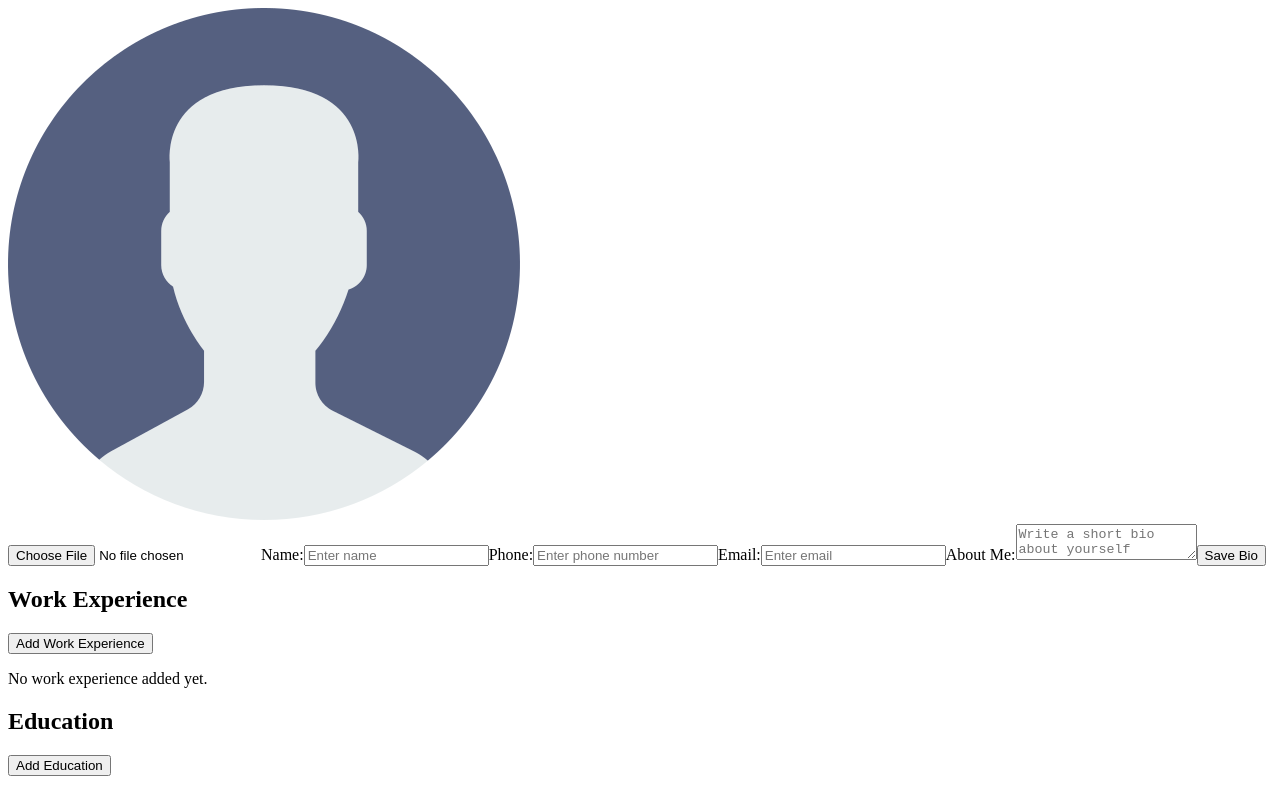
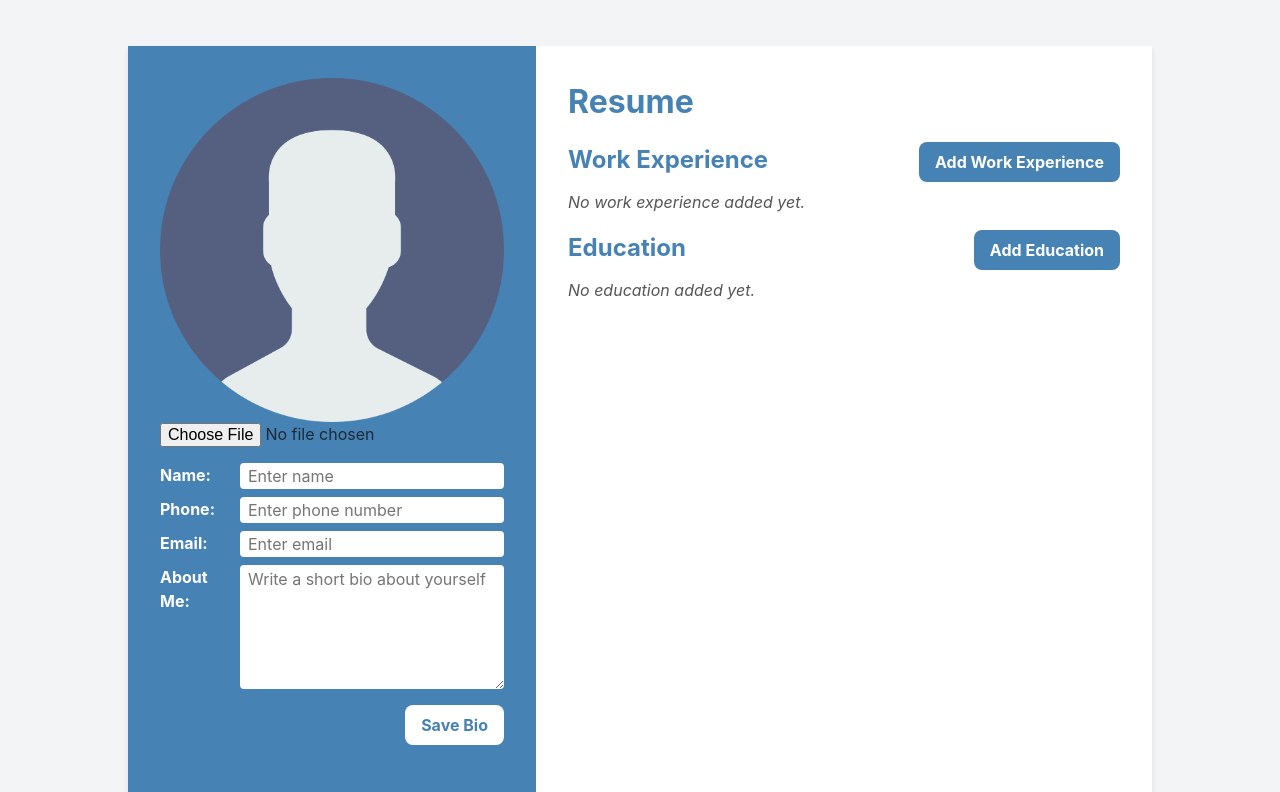
Before and after one commit to bugra-git/react-cv-app, a React (Vite) app: page / in a window 1280 px wide. Shown: the top 792 px of the page. Built offline with nearby package versions, Linux system fonts and the light colour scheme.

Commit message:
Add styling

```diff
--- a/src/components/app.jsx
+++ b/src/components/app.jsx
@@ -1,12 +1,16 @@
 import Bio from "./bio.jsx";
 import ExperienceList from "./resume.jsx";
+import "../styles/app.css";
 
 function App() {
   return (
     <div className="app">
       <Bio />
-      <ExperienceList title="Work Experience" type="job" />
-      <ExperienceList title="Education" type="education" />
+      <div className="resume">
+        <h1>Resume</h1>
+        <ExperienceList title="Work Experience" type="job" />
+        <ExperienceList title="Education" type="education" />
+      </div>
     </div>
   );
 }
--- a/src/components/bio.jsx
+++ b/src/components/bio.jsx
@@ -1,5 +1,6 @@
 import { useState } from "react";
 import defaultAvatar from "../assets/user.png";
+import "../styles/bio.css";
 
 function Bio() {
   const [editing, setEditing] = useState(true);
@@ -38,6 +39,7 @@ function Bio() {
               })
             }
           />
+          <div className="bio-fields">
               <label htmlFor="name">Name:</label>
               <input
                 type="text"
@@ -73,7 +75,9 @@ function Bio() {
                 value={bio.about}
                 onChange={(e) => setBio({ ...bio, about: e.target.value })}
                 required
+                rows="5"
               />
+          </div>
           <button type="submit">Save Bio</button>
         </form>
       ) : (
@@ -95,7 +99,7 @@ function Bio() {
               >
                 <path d="M13.832 16.568a1 1 0 0 0 1.213-.303l.355-.465A2 2 0 0 1 17 15h3a2 2 0 0 1 2 2v3a2 2 0 0 1-2 2A18 18 0 0 1 2 4a2 2 0 0 1 2-2h3a2 2 0 0 1 2 2v3a2 2 0 0 1-.8 1.6l-.468.351a1 1 0 0 0-.292 1.233 14 14 0 0 0 6.392 6.384" />
               </svg>
-              {bio.tel}
+              <a href={`tel:${bio.tel}`}>{bio.tel}</a>
             </span>
             <span>
               <svg
@@ -113,7 +117,7 @@ function Bio() {
                 <path d="m22 7-8.991 5.727a2 2 0 0 1-2.009 0L2 7" />
                 <rect x="2" y="4" width="20" height="16" rx="2" />
               </svg>
-              {bio.email}
+              <a href={`mailto:${bio.email}`}>{bio.email}</a>
             </span>
           </div>
           <article>
--- a/src/components/resume.jsx
+++ b/src/components/resume.jsx
@@ -1,4 +1,5 @@
 import { useState } from "react";
+import "../styles/resume.css";
 
 function Experience({ type }) {
   const [experience, setExperience] = useState({
@@ -40,6 +41,7 @@ function Experience({ type }) {
     <div className="experience-container">
       {editing ? (
         <form onSubmit={handleSubmit}>
+          <div className="labelInput">
               <label htmlFor="name">{config.nameLabel}:</label>
               <input
                 type="text"
@@ -50,7 +52,6 @@ function Experience({ type }) {
                 }
                 required
               />
-
               <label htmlFor="title">{config.titleLabel}:</label>
               <input
                 type="text"
@@ -61,7 +62,6 @@ function Experience({ type }) {
                 }
                 required
               />
-
               <label htmlFor="startDate">Start Date:</label>
               <input
                 type="month"
@@ -72,7 +72,6 @@ function Experience({ type }) {
                 }
                 required
               />
-
               <label htmlFor="endDate">End Date:</label>
               <input
                 type="month"
@@ -83,17 +82,19 @@ function Experience({ type }) {
                 }
                 required
               />
-
+          </div>
           <button type="submit">Save</button>
         </form>
       ) : (
         <div className="experience-display">
+          <article className="displayInfo">
               <h3>{experience.title}</h3>
               <h4>{experience.name}</h4>
               <p>
                 {formatDisplayDate(experience.startDate)} -{" "}
                 {formatDisplayDate(experience.endDate)}
               </p>
+          </article>
           <button type="button" onClick={handleEdit}>
             Edit
           </button>
@@ -115,20 +116,24 @@ function ExperienceList({ title, type }) {
   };
 
   return (
-    <section>
+    <section className="expList">
+      <div>
           <h2>{title}</h2>
           <button onClick={addItem}>Add {title}</button>
+      </div>
       {items.length === 0 ? (
         <p>No {title.toLowerCase()} added yet.</p>
       ) : (
         <ul>
           {items.map((item) => (
-            <li key={item.id}>
+            <div key={item.id} className="expListItem">
+                <li>
                   <Experience type={type} />
+                </li>
                 <button type="button" onClick={() => removeItem(item.id)}>
                     Delete
                 </button>
-            </li>
+            </div>
           ))}
         </ul>
       )}
--- a/src/main.jsx
+++ b/src/main.jsx
@@ -1,6 +1,7 @@
 import { StrictMode } from 'react'
 import { createRoot } from 'react-dom/client'
 import App from './components/app.jsx'
+import './styles/main.css'
 
 createRoot(document.getElementById('root')).render(
   <StrictMode>
--- /dev/null
+++ b/src/styles/app.css
@@ -0,0 +1,26 @@
+.app {
+  max-width: 1024px;
+  margin: 46px auto;
+  display: flex;
+  background-color: white;
+  box-shadow: 0 4px 6px rgba(0, 0, 0, 0.1);
+  aspect-ratio: 1 / 1.414;
+}
+
+.app .bio {
+  flex: 1;
+  background-color: var(--primary-color);
+  padding: 32px;
+}
+
+.app .resume {
+  flex: 2;
+  display: flex;
+  flex-direction: column;
+  gap: 16px;
+  padding: 32px;
+}
+
+h1 {
+    color: var(--primary-color);
+}
--- /dev/null
+++ b/src/styles/bio.css
@@ -0,0 +1,86 @@
+.bio img {
+  width: 100%;
+  height: auto;
+  object-fit: cover;
+}
+
+.bio-display {
+  color: white;
+  margin-top: 16px;
+  display: flex;
+  flex-direction: column;
+  gap: 16px;
+}
+
+.bio-display h2 {
+  text-align: center;
+}
+
+.contact-info {
+  display: flex;
+  flex-direction: column;
+  gap: 8px;
+}
+
+.contact-info span {
+  display: flex;
+  align-items: center;
+  gap: 8px;
+}
+
+.contact-info a {
+  color: white;
+  text-decoration: none;
+  font-size: 1.17em;
+}
+
+.bio-display button {
+  align-self: center;
+  padding: 8px 16px;
+  background-color: white;
+  border: none;
+  border-radius: 8px;
+  color: var(--primary-color);
+  cursor: pointer;
+  font-size: 1em;
+  font-weight: bold;
+}
+
+.bio form {
+  display: flex;
+  flex-direction: column;
+  gap: 16px;
+}
+
+.bio-fields {
+  display: grid;
+  grid-template-columns: auto 1fr;
+  gap: 8px;
+}
+
+.bio-fields label {
+  color: white;
+  font-weight: bold;
+}
+
+.bio-fields input, .bio-fields textarea {
+  border: none;
+  border-radius: 4px;
+  padding-inline: 8px;
+}
+
+.bio form button {
+  align-self: end;
+  padding: 8px 16px;
+  background-color: white;
+  border: none;
+  border-radius: 8px;
+  color: var(--primary-color);
+  cursor: pointer;
+  font-size: 1em;
+  font-weight: bold;
+}
+
+.bio form textarea {
+  resize: vertical;
+}
--- /dev/null
+++ b/src/styles/main.css
@@ -0,0 +1,35 @@
+:root {
+  --primary-color: steelblue;
+  --text-main: #1f2937;
+  --bg-app: #f3f4f6;
+}
+
+body {
+  font-family: 'Inter', sans-serif;
+  background-color: var(--bg-app);
+  color: var(--text-main);
+}
+
+/* Reset */
+*, *::before, *::after {
+    box-sizing: border-box;
+}
+
+body, h1, h2, h3, h4, p, figure, blockquote {
+    margin: 0;
+}
+
+body {
+    min-height: 100vh;
+    line-height: 1.5;
+    text-rendering: optimizeSpeed;
+}
+
+img, picture {
+    max-width: 100%;
+    display: block;
+}
+
+input, button, textarea, select {
+    font: inherit;
+}
--- /dev/null
+++ b/src/styles/resume.css
@@ -0,0 +1,103 @@
+.expList > div {
+  display: flex;
+  justify-content: space-between;
+}
+
+.expList > div > button {
+  background-color: var(--primary-color);
+  border: none;
+  border-radius: 8px;
+  color: white;
+  cursor: pointer;
+  padding: 8px 16px;
+  font-size: 1em;
+  font-weight: bold;
+}
+
+.expList > div h2 {
+  color: var(--primary-color);
+}
+
+.expList > p {
+  font-style: italic;
+  color: #555;
+  margin-top: 8px;
+}
+
+.expList > ul {
+  display: flex;
+  flex-direction: column;
+  gap: 8px;
+  padding-left: 20px;
+}
+
+.expListItem {
+  display: flex;
+  justify-content: space-between;
+  align-items: center;
+  gap: 8px;
+}
+
+.expListItem > button {
+  background-color: red;
+  border: none;
+  border-radius: 4px;
+  color: white;
+  cursor: pointer;
+  font-size: 1em;
+  font-weight: bold;
+  padding-inline: 8px;
+}
+
+.expListItem li {
+  flex: 1;
+}
+
+.experience-display {
+  display: flex;
+  align-items: center;
+  justify-content: space-between;
+}
+
+.experience-display button {
+  background-color: var(--primary-color);
+  border: none;
+  border-radius: 4px;
+  color: white;
+  cursor: pointer;
+  padding-inline: 8px;
+  font-size: 1em;
+  font-weight: bold;
+}
+
+.experience-container form {
+  display: flex;
+  justify-content: space-between;
+  align-items: center;
+}
+
+.experience-container form button {
+  background-color: var(--primary-color);
+  border: none;
+  border-radius: 4px;
+  color: white;
+  cursor: pointer;
+  padding-inline: 8px;
+  font-size: 1em;
+  font-weight: bold;
+}
+
+.labelInput {
+  display: grid;
+  grid-template-columns: auto 1fr;
+  gap: 8px;
+}
+
+.labelInput label {
+  font-weight: bold;
+}
+
+.labelInput input {
+  border-radius: 4px;
+  padding-inline: 8px;
+}
```
Lines whose indentation alone changed are shown as unchanged.
